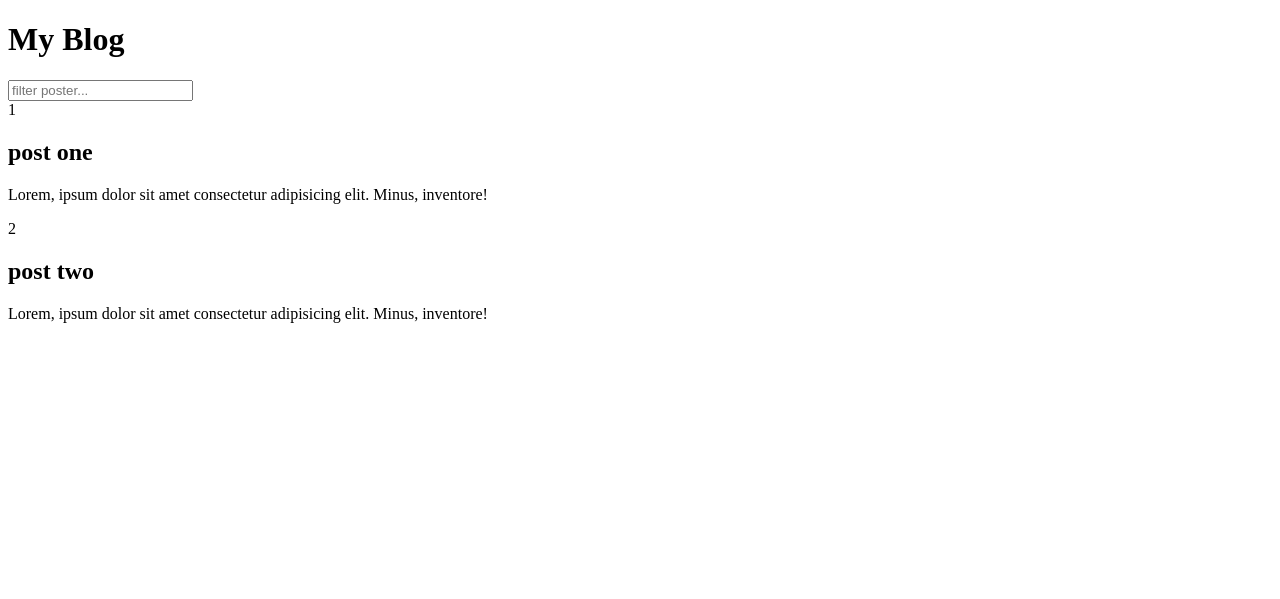
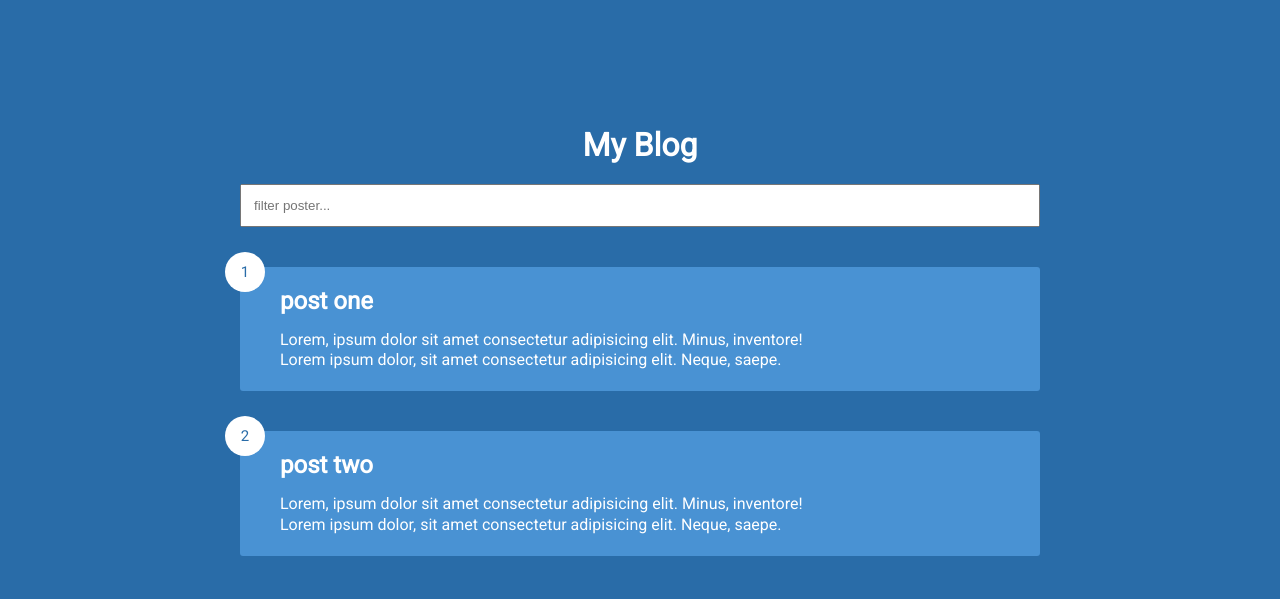
Before and after one commit to mohamud-Hasen/infinite-scrolling, a plain HTML site: page index.html in a window 1280 px wide. Drawn offline with Linux system fonts and the light colour scheme.

Commit message:
added css styling

```diff
--- a/index.html
+++ b/index.html
@@ -17,14 +17,20 @@
             <div class="number">1</div>
             <div class="post-info">
                 <h2 class="post-title">post one</h2>
-                <p class="post-body">Lorem, ipsum dolor sit amet consectetur adipisicing elit. Minus, inventore!</p>
+                <p class="post-body">Lorem, ipsum dolor sit amet consectetur adipisicing elit. Minus, inventore!
+                    <br>
+                    Lorem ipsum dolor, sit amet consectetur adipisicing elit. Neque, saepe.
+                </p>
             </div>
         </div>
          <div class="post">
             <div class="number">2</div>
             <div class="post-info">
                 <h2 class="post-title">post two</h2>
-                <p class="post-body">Lorem, ipsum dolor sit amet consectetur adipisicing elit. Minus, inventore!</p>
+                <p class="post-body">Lorem, ipsum dolor sit amet consectetur adipisicing elit. Minus, inventore!
+                    <br>
+                    Lorem ipsum dolor, sit amet consectetur adipisicing elit. Neque, saepe.
+                </p>
             </div>
         </div>
     </div>
--- a/style.css
+++ b/style.css
@@ -0,0 +1,102 @@
+
+  @import url('https://fonts.googleapis.com/css2?family=Roboto&display=swap');
+
+  *{
+    box-sizing: border-box;
+  }
+  body {
+    background-color: #296ca8;
+    color: #fff;
+    font-family: 'roboto', sans-serif;
+    display: flex;
+    flex-direction: column;
+    align-items: center;
+    justify-content: center;
+    min-height: 100vh;
+    margin: 0;
+    padding-bottom: 100px;
+  }
+  h1 {
+    margin-bottom: 0;
+    text-align: center;
+  }
+  .filter-container {
+    margin-top: 20px;
+    width: 80vw;
+    max-width: 800px;
+  }
+  .filter {
+    width: 100%;
+    padding: 12px;
+  }
+  .post {
+    position: relative;
+    background-color: #4992d3;
+    box-shadow: 0, 2px 4px rgba(0, 0, 0, 0.3);
+    border-radius: 3px;
+    padding: 20px;
+    margin: 40px;
+    display: flex;
+    width: 80vw;
+    max-width: 800px;
+
+  }
+  .post .post-title {
+    margin: 0;
+  }
+  .post .post-body {
+    margin: 15px 0 0;
+    line-height: 1.3;
+  }
+  .post .post-info {
+    margin-left: 20px;
+  }
+  .post .number {
+    position: absolute;
+    top: -15px;
+    left: -15px;
+    font-size: 15px;
+    width: 40px;
+    height: 40px;
+    border-radius: 50%;
+    background-color: #fff;
+    color: #296ca8;
+    display: flex;
+    align-items: center;
+    justify-content: center;
+    padding: 7px 10px;
+  }
+  .loader {
+    opacity: 0;
+   display: flex;
+   position: fixed;
+   bottom: 50px;
+   transition: opacity 0.3s ease-in;
+  }
+  .loader.show {
+    opacity: 1;
+
+  }
+.circle {
+    background-color: #fff;
+    width: 10px;
+    height: 10px;
+    margin: 5px;
+    border-radius: 50%;
+    animation: bounce 0.5s ease-in infinite;
+}
+.circle:nth-of-type(2) {
+    animation-delay: 0.1s;
+}
+.circle:nth-of-type(3) {
+    animation-delay: 0.2s;
+}
+@keyframes bounce {
+    0%,
+    100% {
+        transform: translateY(0);
+    }
+    50% {
+        transform: translateY(-10px);
+    }
+}
```
